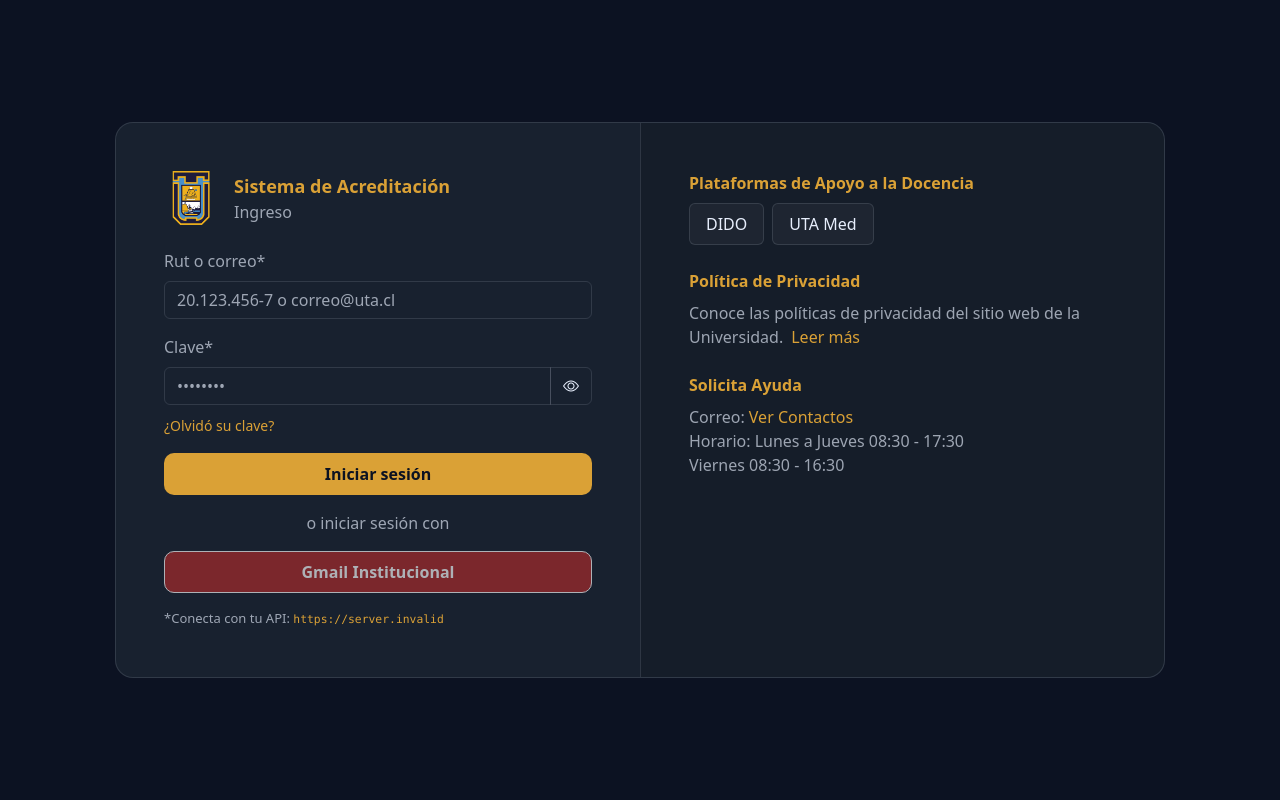
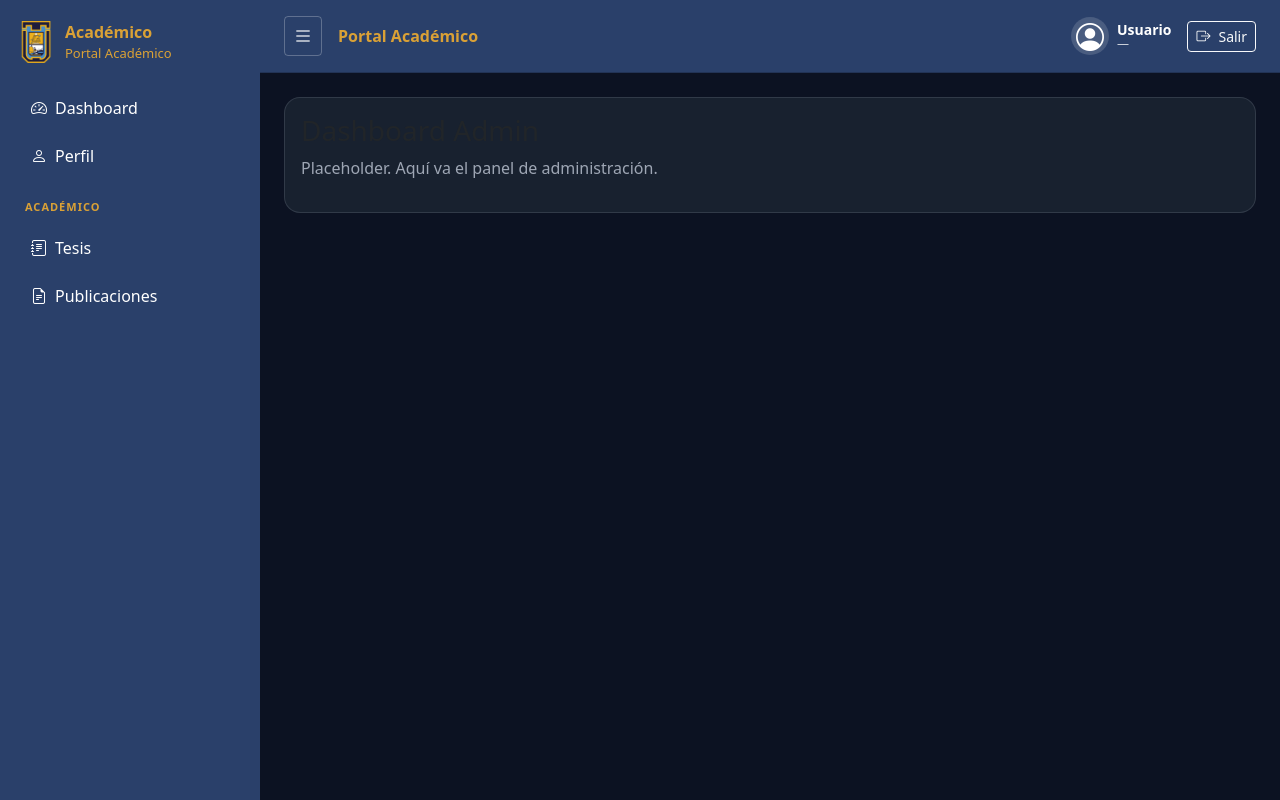
Before and after one commit to TheShac/Practica-1, a React (Vite) app in the folder Frontend/: page /admin/dashboard in a window 1280 px wide. Before the commit this address led to /. Built offline with nearby package versions, Linux system fonts and the light colour scheme; no server answers; sample sign-in values are in the browser's storage.

Commit message:
update: login y redirecciones

```diff
--- a/Frontend/src/components/Sidebar.jsx
+++ b/Frontend/src/components/Sidebar.jsx
@@ -1,6 +1,55 @@
 import { NavLink } from "react-router-dom";
+import { useEffect, useMemo, useState } from "react";
 
 export default function Sidebar({ collapsed }) {
+  const [user, setUser] = useState(null);
+
+  useEffect(() => {
+    const raw = localStorage.getItem("user");
+    if (raw) {
+      try {
+        setUser(JSON.parse(raw));
+      } catch {
+        setUser(null);
+      }
+    }
+  }, []);
+
+  const rol = user?.rol || "Academico";
+
+  const menu = useMemo(() => {
+    // Menú Académico (actual)
+    const academico = [
+      { to: "/academico/dashboard", icon: "bi-speedometer2", label: "Dashboard" },
+      { to: "/academico/perfil", icon: "bi-person", label: "Perfil" },
+      { type: "section", label: "ACADÉMICO" },
+      { to: "/academico/tesis", icon: "bi-journal-text", label: "Tesis" },
+      { to: "/academico/publicaciones", icon: "bi-file-earmark-text", label: "Publicaciones" },
+    ];
+
+    // Menú Secretaria (ejemplo, lo afinamos cuando diseñes sus vistas)
+    const secretaria = [
+      { to: "/secretaria/dashboard", icon: "bi-speedometer2", label: "Dashboard" },
+      { type: "section", label: "SECRETARÍA" },
+      { to: "/secretaria/academicos", icon: "bi-people", label: "Académicos" },
+      { to: "/secretaria/reportes", icon: "bi-clipboard-data", label: "Reportes" },
+    ];
+
+    // Menú Admin (ejemplo)
+    const admin = [
+      { to: "/admin/dashboard", icon: "bi-speedometer2", label: "Dashboard" },
+      { type: "section", label: "ADMIN" },
+      { to: "/admin/usuarios", icon: "bi-person-gear", label: "Usuarios" },
+      { to: "/admin/roles", icon: "bi-shield-lock", label: "Roles" },
+    ];
+
+    if (rol === "Secretaria") return secretaria;
+    if (rol === "Admin") return admin;
+    return academico;
+  }, [rol]);
+
+  const title = rol === "Secretaria" ? "Secretaría" : rol === "Admin" ? "Admin" : "Académico";
+
   return (
     <aside
       style={{
@@ -16,32 +65,16 @@
         <img
           src="/logo_UTA.png"
           alt="UTA"
-          style={{
-            width: 42,
-            height: 42,
-            objectFit: "contain",
-          }}
+          style={{ width: 42, height: 42, objectFit: "contain" }}
         />
 
         {!collapsed && (
           <div>
-            <div
-              style={{
-                color: "#daa136",
-                fontWeight: 700,
-                fontSize: "16px",
-              }}
-            >
-              Académico
+            <div style={{ color: "#daa136", fontWeight: 700, fontSize: "16px" }}>
+              {title}
             </div>
-
-            <div
-              style={{
-                color: "#daa136",
-                fontSize: "13px",
-              }}
-            >
-              Portal Académico
+            <div style={{ color: "#daa136", fontSize: "13px" }}>
+              Portal {title}
             </div>
           </div>
         )}
@@ -49,74 +82,45 @@
 
       {/* MENU */}
       <nav className="d-flex flex-column gap-2">
+        {menu.map((item, idx) => {
+          if (item.type === "section") {
+            return (
+              !collapsed && (
+                <div
+                  key={`sec-${idx}`}
+                  style={{
+                    marginTop: "15px",
+                    marginBottom: "5px",
+                    fontSize: "11px",
+                    letterSpacing: "1px",
+                    color: "#daa136",
+                    fontWeight: 600,
+                    paddingLeft: 10,
+                  }}
+                >
+                  {item.label}
+                </div>
+              )
+            );
+          }
 
+          return (
             <NavLink
-          to="/academico/dashboard"
+              key={item.to}
+              to={item.to}
               className={({ isActive }) =>
                 `d-flex align-items-center gap-2 px-3 py-2 rounded ${
                   isActive ? "bg-secondary bg-opacity-50" : ""
                 }`
               }
               style={{ color: "#fff", textDecoration: "none" }}
+              title={collapsed ? item.label : undefined}
             >
-          <i className="bi bi-speedometer2" />
-          {!collapsed && <span>Dashboard</span>}
+              <i className={`bi ${item.icon}`} />
+              {!collapsed && <span>{item.label}</span>}
             </NavLink>
-
-        <NavLink
-          to="/academico/perfil"
-          className={({ isActive }) =>
-            `d-flex align-items-center gap-2 px-3 py-2 rounded ${
-              isActive ? "bg-secondary bg-opacity-50" : ""
-            }`
-          }
-          style={{ color: "#fff", textDecoration: "none" }}
-        >
-          <i className="bi bi-person" />
-          {!collapsed && <span>Perfil</span>}
-        </NavLink>
-
-        {!collapsed && (
-          <div
-            style={{
-              marginTop: "15px",
-              marginBottom: "5px",
-              fontSize: "14px",
-              letterSpacing: "1px",
-              color: "#daa136",
-              fontWeight: 600,
-            }}
-          >
-            ACADÉMICO
-          </div>
-        )}
-
-        <NavLink
-          to="/academico/tesis"
-          className={({ isActive }) =>
-            `d-flex align-items-center gap-2 px-3 py-2 rounded ${
-              isActive ? "bg-secondary bg-opacity-50" : ""
-            }`
-          }
-          style={{ color: "#fff", textDecoration: "none" }}
-        >
-          <i className="bi bi-journal-text" />
-          {!collapsed && <span>Tesis</span>}
-        </NavLink>
-
-        <NavLink
-          to="/academico/publicaciones"
-          className={({ isActive }) =>
-            `d-flex align-items-center gap-2 px-3 py-2 rounded ${
-              isActive ? "bg-secondary bg-opacity-50" : ""
-            }`
-          }
-          style={{ color: "#fff", textDecoration: "none" }}
-        >
-          <i className="bi bi-file-earmark-text" />
-          {!collapsed && <span>Publicaciones</span>}
-        </NavLink>
-
+          );
+        })}
       </nav>
     </aside>
   );
--- a/Frontend/src/components/Topbar.jsx
+++ b/Frontend/src/components/Topbar.jsx
@@ -1,17 +1,49 @@
+import { useEffect, useMemo, useState } from "react";
 import { useNavigate } from "react-router-dom";
 
 export default function Topbar({ collapsed, onToggleSidebar }) {
   const navigate = useNavigate();
+  const [user, setUser] = useState(null);
 
-  const user = {
-    name: "Juan García",
-    role: "Académico",
-    avatar: "https://i.pravatar.cc/100?img=12", // puedes cambiar por imagen en /public
-  };
+  useEffect(() => {
+    const raw = localStorage.getItem("user");
+    if (raw) {
+      try {
+        setUser(JSON.parse(raw));
+      } catch {
+        setUser(null);
+      }
+    }
+  }, []);
+
+  const displayName = useMemo(() => {
+    if (user?.nombre) return user.nombre;
+    return "Usuario";
+  }, [user]);
+
+  const displayRole = useMemo(() => {
+    return user?.rol || "—";
+  }, [user]);
+
+  // 🔥 ICONO SEGÚN ROL
+  const roleIcon = useMemo(() => {
+    switch (user?.rol) {
+      case "Admin":
+        return "bi-shield-lock";
+      case "Secretaria":
+        return "bi-briefcase";
+      case "Academico":
+        return "bi-mortarboard";
+      default:
+        return "bi-person-circle";
+    }
+  }, [user]);
 
   const logout = () => {
+    localStorage.removeItem("token");
+    localStorage.removeItem("user");
     localStorage.removeItem("role");
-    navigate("/");
+    navigate("/", { replace: true });
   };
 
   return (
@@ -22,7 +54,6 @@
         borderBottom: "1px solid rgba(0,0,0,.2)",
       }}
     >
-      {/* IZQUIERDA */}
       <div className="d-flex align-items-center gap-3">
         <button
           className="btn btn-sm"
@@ -47,46 +78,30 @@
         </span>
       </div>
 
-      {/* DERECHA */}
       <div className="d-flex align-items-center gap-3">
         <div className="d-flex align-items-center gap-2">
-          <img
-            src={user.avatar}
-            alt="avatar"
-            className="rounded-circle"
+          <div
+            className="d-flex align-items-center justify-content-center rounded-circle"
             style={{
               width: 38,
               height: 38,
-              objectFit: "cover",
+              background: "rgba(255,255,255,.15)",
             }}
-          />
+          >
+            <i className={`bi ${roleIcon} fs-3 text-white`} />
+          </div>
 
           <div style={{ lineHeight: 1.1 }}>
-            <div
-              style={{
-                color: "#ffffff",
-                fontWeight: 600,
-                fontSize: "14px",
-              }}
-            >
-              {user.name}
+            <div style={{ color: "#fff", fontWeight: 600, fontSize: "14px" }}>
+              {displayName}
             </div>
-
-            <div
-              style={{
-                color: "rgba(255,255,255,.75)",
-                fontSize: "12px",
-              }}
-            >
-              {user.role}
+            <div style={{ color: "rgba(255,255,255,.75)", fontSize: "12px" }}>
+              {displayRole}
             </div>
           </div>
         </div>
 
-        <button
-          className="btn btn-sm btn-outline-light"
-          onClick={logout}
-        >
+        <button className="btn btn-sm btn-outline-light" onClick={logout}>
           <i className="bi bi-box-arrow-right me-2" />
           Salir
         </button>
--- /dev/null
+++ b/Frontend/src/layouts/AdminLayout.jsx
@@ -0,0 +1,20 @@
+import { Outlet } from "react-router-dom";
+import { useState } from "react";
+import Sidebar from "../components/Sidebar.jsx";
+import Topbar from "../components/Topbar.jsx";
+
+export default function AdminLayout() {
+  const [collapsed, setCollapsed] = useState(false);
+
+  return (
+    <div className="d-flex" style={{ minHeight: "100vh" }}>
+      <Sidebar collapsed={collapsed} />
+      <div className="flex-grow-1 d-flex flex-column">
+        <Topbar collapsed={collapsed} onToggleSidebar={() => setCollapsed((v) => !v)} />
+        <main className="flex-grow-1 p-3 p-md-4" style={{ background: "var(--bg)" }}>
+          <Outlet />
+        </main>
+      </div>
+    </div>
+  );
+}
--- /dev/null
+++ b/Frontend/src/layouts/SecretariaLayout.jsx
@@ -0,0 +1,20 @@
+import { Outlet } from "react-router-dom";
+import { useState } from "react";
+import Sidebar from "../components/Sidebar.jsx";
+import Topbar from "../components/Topbar.jsx";
+
+export default function SecretariaLayout() {
+  const [collapsed, setCollapsed] = useState(false);
+
+  return (
+    <div className="d-flex" style={{ minHeight: "100vh" }}>
+      <Sidebar collapsed={collapsed} />
+      <div className="flex-grow-1 d-flex flex-column">
+        <Topbar collapsed={collapsed} onToggleSidebar={() => setCollapsed((v) => !v)} />
+        <main className="flex-grow-1 p-3 p-md-4" style={{ background: "var(--bg)" }}>
+          <Outlet />
+        </main>
+      </div>
+    </div>
+  );
+}
--- a/Frontend/src/pages/Login.jsx
+++ b/Frontend/src/pages/Login.jsx
@@ -1,6 +1,8 @@
 import { useNavigate } from "react-router-dom";
 import { useState } from "react";
-import { loginRequest } from "../services/api.js"; // ajusta ruta si tu Login está en otra carpeta
+
+import { loginRequest } from "../services/api.js";
+import { formatRut, looksLikeEmail } from "../utils/rut.js";
 
 export default function Login() {
   const navigate = useNavigate();
@@ -12,6 +14,12 @@
   const [loading, setLoading] = useState(false);
   const [error, setError] = useState("");
 
+  const redirectByRole = (rol) => {
+    if (rol === "Admin") return navigate("/admin/dashboard");
+    if (rol === "Secretaria") return navigate("/secretaria/dashboard");
+    return navigate("/academico/dashboard"); // default Academico
+  };
+
   const handleLogin = async (e) => {
     e.preventDefault();
     setError("");
@@ -20,27 +28,11 @@
     try {
       const { token, user } = await loginRequest({ identifier, password });
 
-      // Guardar sesión
       localStorage.setItem("token", token);
       localStorage.setItem("user", JSON.stringify(user));
-
-      // Por compatibilidad con tu UI previa
       localStorage.setItem("role", user.rol?.toLowerCase() || "");
 
-      // Redirección según rol (por ahora todo al panel académico)
-      if (user.rol === "Academico") {
-        navigate("/academico/dashboard");
-      } else if (user.rol === "Secretaria") {
-        // cuando tengas layout secretaria:
-        // navigate("/secretaria/dashboard");
-        navigate("/academico/dashboard");
-      } else if (user.rol === "Admin") {
-        // cuando tengas panel admin:
-        // navigate("/admin/dashboard");
-        navigate("/academico/dashboard");
-      } else {
-        navigate("/academico/dashboard");
-      }
+      redirectByRole(user.rol);
     } catch (err) {
       setError(err.message || "No se pudo iniciar sesión");
     } finally {
@@ -81,7 +73,6 @@
               </div>
             </div>
 
-            {/* Error */}
             {error && (
               <div
                 className="alert py-2"
@@ -104,9 +95,23 @@
                 </label>
                 <input
                   className="form-control input-dark"
-                  placeholder="20.123.456-7 o correo@uta.cl"
+                  placeholder="12.345.678-9 o correo@uta.cl"
                   value={identifier}
-                  onChange={(e) => setIdentifier(e.target.value)}
+                  onChange={(e) => {
+                    const raw = e.target.value;
+
+                    if (looksLikeEmail(raw)) {
+                      setIdentifier(raw);
+                      return;
+                    }
+
+                    setIdentifier(formatRut(raw));
+                  }}
+                  onBlur={() => {
+                    if (!looksLikeEmail(identifier)) {
+                      setIdentifier(formatRut(identifier));
+                    }
+                  }}
                   autoComplete="username"
                 />
               </div>
@@ -153,7 +158,7 @@
                   color: "#0c1222",
                   fontWeight: 700,
                   borderRadius: 10,
-                  opacity: loading ? 0.8 : 1,
+                  opacity: loading ? 0.85 : 1,
                 }}
               >
                 {loading ? "Ingresando..." : "Iniciar sesión"}
@@ -181,8 +186,10 @@
               </button>
 
               <div className="mt-3" style={{ color: "var(--muted)", fontSize: 13 }}>
-                *Conecta con tu API: <code style={{ color: "#daa136" }}>{import.meta.env.VITE_API_URL}</code>
+                Cuenta Secretaria: secretaria@uta.cl / Secretaria123* <br/>
+                Cuenta Academico: academico@uta.cl / Academico123*
               </div>
+
             </form>
           </div>
 
--- /dev/null
+++ b/Frontend/src/pages/admin/Dashboard.jsx
@@ -0,0 +1,10 @@
+export default function AdminDashboard() {
+  return (
+    <div className="panel-card">
+      <h3>Dashboard Admin</h3>
+      <p style={{ color: "var(--muted)" }}>
+        Placeholder. Aquí va el panel de administración.
+      </p>
+    </div>
+  );
+}
--- /dev/null
+++ b/Frontend/src/pages/secretaria/Dashboard.jsx
@@ -0,0 +1,10 @@
+export default function SecretariaDashboard() {
+  return (
+    <div className="panel-card">
+      <h3>Dashboard Secretaría</h3>
+      <p style={{ color: "var(--muted)" }}>
+        Placeholder. Aquí van las opciones de secretaría.
+      </p>
+    </div>
+  );
+}
--- a/Frontend/src/router/AppRouter.jsx
+++ b/Frontend/src/router/AppRouter.jsx
@@ -1,19 +1,29 @@
 import { Navigate, Route, Routes } from "react-router-dom";
 import Login from "../pages/Login.jsx";
+
+import ProtectedRoute from "../components/ProtectedRoute.jsx";
+
+// Académico
 import AcademicLayout from "../layouts/AcademicLayout.jsx";
-
 import Dashboard from "../pages/academico/Dashboard.jsx";
 import Perfil from "../pages/academico/Perfil.jsx";
 import Tesis from "../pages/academico/Tesis.jsx";
 import Publicaciones from "../pages/academico/Publicaciones.jsx";
 
-import ProtectedRoute from "../components/ProtectedRoute.jsx";
+// Secretaria (placeholder)
+import SecretariaLayout from "../layouts/SecretariaLayout.jsx";
+import SecretariaDashboard from "../pages/secretaria/Dashboard.jsx";
 
-export default function AppRouter() {
+// Admin (placeholder)
+import AdminLayout from "../layouts/AdminLayout.jsx";
+import AdminDashboard from "../pages/admin/Dashboard.jsx";
+
+export default function App() {
   return (
     <Routes>
       <Route path="/" element={<Login />} />
 
+      {/* ACADEMICO */}
       <Route
         path="/academico"
         element={
@@ -29,6 +39,32 @@
         <Route path="publicaciones" element={<Publicaciones />} />
       </Route>
 
+      {/* SECRETARIA */}
+      <Route
+        path="/secretaria"
+        element={
+          <ProtectedRoute>
+            <SecretariaLayout />
+          </ProtectedRoute>
+        }
+      >
+        <Route index element={<Navigate to="dashboard" replace />} />
+        <Route path="dashboard" element={<SecretariaDashboard />} />
+      </Route>
+
+      {/* ADMIN */}
+      <Route
+        path="/admin"
+        element={
+          <ProtectedRoute>
+            <AdminLayout />
+          </ProtectedRoute>
+        }
+      >
+        <Route index element={<Navigate to="dashboard" replace />} />
+        <Route path="dashboard" element={<AdminDashboard />} />
+      </Route>
+
       <Route path="*" element={<Navigate to="/" replace />} />
     </Routes>
   );
--- /dev/null
+++ b/Frontend/src/utils/rut.js
@@ -0,0 +1,19 @@
+export function cleanRut(value = "") {
+  return String(value).replace(/[^0-9kK]/g, "").toUpperCase();
+}
+
+export function formatRut(value = "") {
+  const v = cleanRut(value);
+
+  if (v.length <= 1) return v;
+
+  const body = v.slice(0, -1);
+  const dv = v.slice(-1);
+
+  const bodyWithDots = body.replace(/\B(?=(\d{3})+(?!\d))/g, ".");
+  return `${bodyWithDots}-${dv}`;
+}
+
+export function looksLikeEmail(value = "") {
+  return String(value).includes("@");
+}
```
Lines whose indentation alone changed are shown as unchanged.
